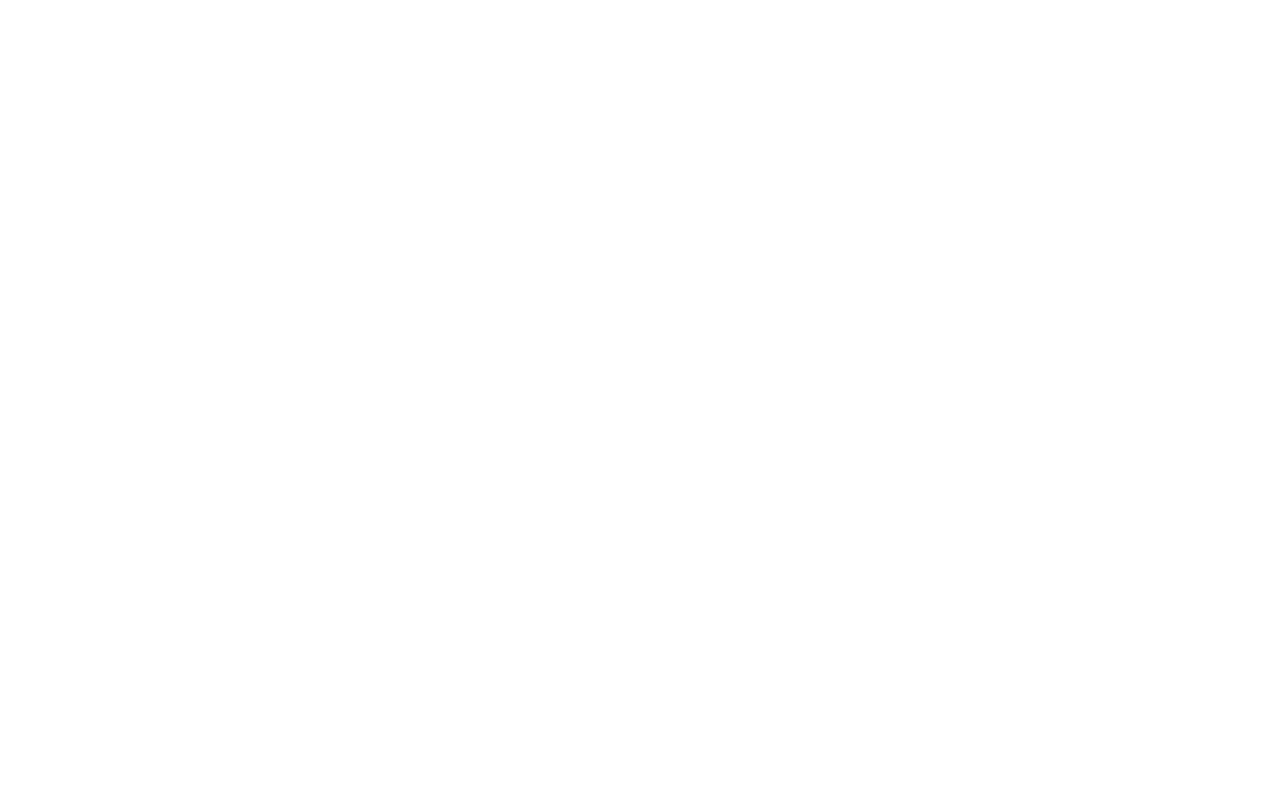
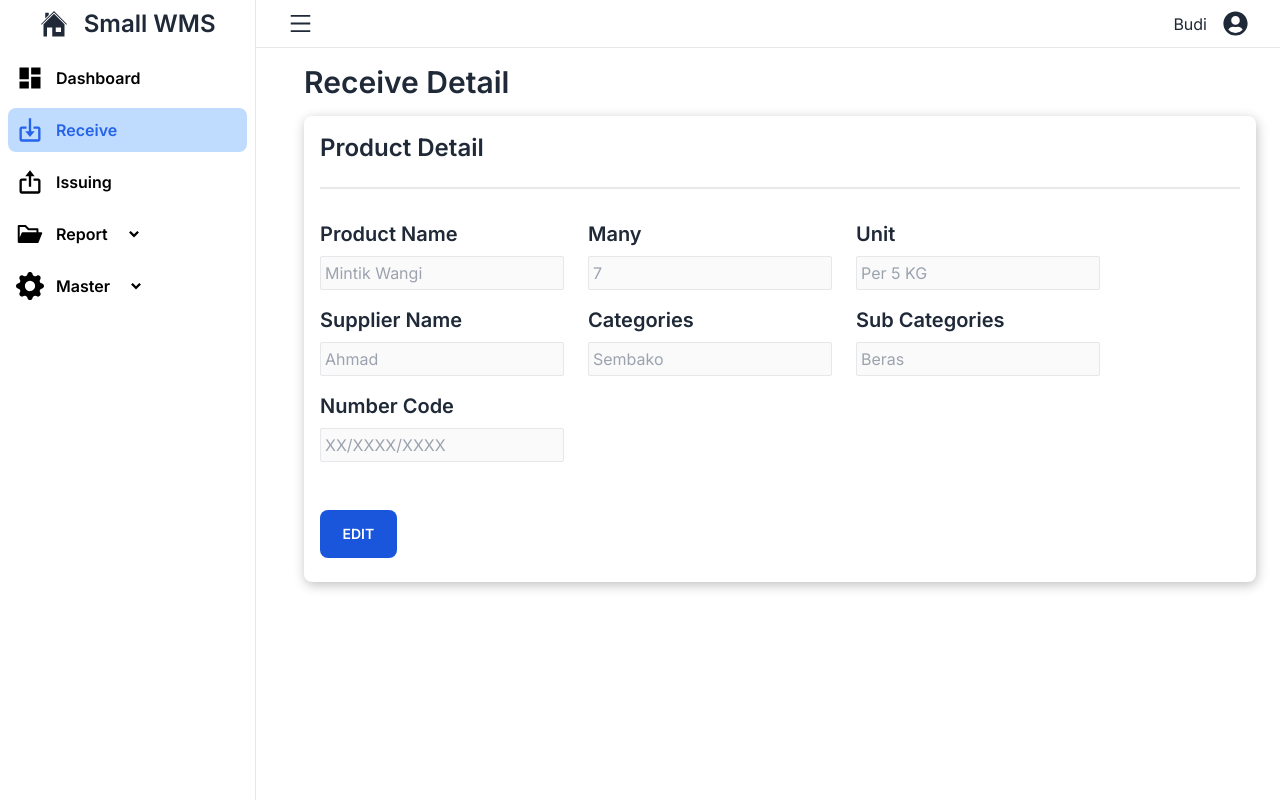
Before and after one commit to loekalin/wms-client, a React (Vite) app: page /receive/edit in a window 1280 px wide. Before the commit this address had no page. Built offline with nearby package versions, Linux system fonts and the light colour scheme.

Commit message:
[+] edit receive route

```diff
--- a/jsconfig.json
+++ b/jsconfig.json
@@ -28,6 +28,9 @@
       ],
       "@Partials/*": [
         "src/Components/Partials/*"
+      ],
+      "@Edit/*": [
+        "src/Pages/Receive/Edit/*"
       ]
     }
   }
--- a/src/App.jsx
+++ b/src/App.jsx
@@ -3,6 +3,7 @@
 import Dashboard from "@/Pages/Dashboard/Dashboard";
 import Navbar from "@/Components/Navbar";
 import Receive from "@/Pages/Receive/Receive";
+import ReceiveEdit from "@/Pages/Receive/Edit/ReceiveEdit";
 // import AuthMiddleware from "@/Components/AuthMiddleware";
 
 const App = () => {
@@ -28,6 +29,14 @@
             </Navbar>
           }
         />
+      <Route
+      path="/receive/edit"
+      element={
+        <Navbar>
+          <ReceiveEdit />
+        </Navbar>
+      }
+      />
       </Routes>
     </BrowserRouter>
   );
--- /dev/null
+++ b/src/Pages/Receive/Edit/ReceiveEdit.jsx
@@ -0,0 +1,73 @@
+import React, { useState } from "react";
+
+const ReceiveEdit = () => {
+  const [isEdit, setIsEdit] = useState(false);
+
+  return (
+    <section>
+      <h1 className="text-3xl font-semibold">Receive Detail</h1>
+      <section className="mt-4 bg-white shadow-[1px_3px_12px_rgba(0,0,0,0.25)] rounded-lg">
+        <h1 className="p-4 font-semibold text-2xl">Product Detail</h1>
+        <div className="divider mx-4 m-0"></div>
+        {/* todo */}
+        <section className="flex flex-wrap flex-row  gap-x-6 py-6 gap-y-4 px-4">
+          <InputEdit isEdit={isEdit} />
+        </section>
+        <section className="flex py-6 px-4 flex-row">
+          {!isEdit && (
+            <button onClick={() => setIsEdit((prev) => !prev)} className="btn w-1/12 hover:bg-[#0f3381] bg-[#1A56DB] border-none ">
+              Edit
+            </button>
+          )}
+          {isEdit && (
+            <section className="space-x-4 w-full">
+              <button onClick={() => setIsEdit((prev) => !prev)} className="btn w-1/12 hover:bg-slate-200 hover:text-[#1d4291] hover:border-[#0f3381] border-[#1A56DB] bg-white text-[#1A56DB] ">
+                Cancel
+              </button>
+              <button className="btn w-1/12 hover:bg-[#0f3381] bg-[#1A56DB] border-none ">
+                Save
+              </button>
+            </section>
+          )}
+        </section>
+      </section>
+    </section>
+  );
+};
+
+export default ReceiveEdit;
+
+const InputEdit = ({ isEdit }) => {
+  return (
+    <>
+      <section>
+        <h1 className="text-xl font-semibold">Product Name</h1>
+        <input disabled={!isEdit} type="text" className="border p-1 rounded-sm mt-2" placeholder="Mintik Wangi" />
+      </section>
+      <section>
+        <h1 className="text-xl font-semibold">Many</h1>
+        <input disabled={!isEdit} type="text" className="border p-1 rounded-sm mt-2" placeholder="7" />
+      </section>
+      <section>
+        <h1 className="text-xl font-semibold">Unit</h1>
+        <input disabled={!isEdit} type="text" className="border p-1 rounded-sm mt-2" placeholder="Per 5 KG" />
+      </section>
+      <section>
+        <h1 className="text-xl font-semibold">Supplier Name</h1>
+        <input disabled={!isEdit} type="text" className="border p-1 rounded-sm mt-2" placeholder="Ahmad" />
+      </section>
+      <section>
+        <h1 className="text-xl font-semibold">Categories</h1>
+        <input disabled={!isEdit} type="text" className="border p-1 rounded-sm mt-2" placeholder="Sembako" />
+      </section>
+      <section>
+        <h1 className="text-xl font-semibold">Sub Categories</h1>
+        <input disabled={!isEdit} type="text" className="border p-1 rounded-sm mt-2" placeholder="Beras" />
+      </section>
+      <section>
+        <h1 className="text-xl font-semibold">Number Code</h1>
+        <input disabled={!isEdit} type="text" className="border p-1 rounded-sm mt-2" placeholder="XX/XXXX/XXXX" />
+      </section>
+    </>
+  );
+};
--- a/src/Pages/Receive/Partials/Modal.jsx
+++ b/src/Pages/Receive/Partials/Modal.jsx
@@ -5,9 +5,21 @@
     <>
       <input type="checkbox" id="modalSearch" className="modal-toggle" />
       <label htmlFor="modalSearch" className="modal cursor-pointer">
-        <label className="modal-box relative" htmlFor="">
-          <h3 className="text-lg font-bold">Congratulations random Internet user!</h3>
-          <p className="py-4">You've been selected for a chance to get one year of subscription to use Wikipedia for free!</p>
+        <label className="modal-box absolute">
+          <h1 className="text-3xl font-bold">Search</h1>
+          {/* form */}
+          <div className="flex flex-col space-y-2  mt-8">
+            <h1 className="font-medium ">Masukkan Nama Produk</h1>
+            <input type="text" className="border p-1 rounded-sm" placeholder="kode-tahun/bulan/hari/nomor" />
+            <h1 className="font-medium ">Masukkan Tanggal</h1>
+            <input type="date" className="border p-1 rounded-sm" />
+            <h1 className="font-medium ">Masukkan No Kode</h1>
+            <input type="text" className="border p-1 rounded-sm" placeholder="kode-tahun/bulan/hari/nomor" />
+            <h1 className="font-medium ">Masukkan Nama Supplier</h1>
+            <input type="text" className="border p-1 rounded- mb-9" placeholder="kode-tahun/bulan/hari/nomor" />
+          </div>
+            <button className="btn mx-auto w-full mt-8 hover:bg-[#0f3381] bg-[#1A56DB] border-none" >Search</button>
+          {/* form */}
         </label>
       </label>
     </>
--- a/src/Pages/Receive/Partials/SearchButton.jsx
+++ b/src/Pages/Receive/Partials/SearchButton.jsx
@@ -6,13 +6,11 @@
   return (
     <div className="form-control cursor-pointer">
       <div className="input-group ">
-        <label htmlFor="modalSearch">
+        <label htmlFor="modalSearch" className="flex flex-row">
           <div className="cursor-pointer border p-[11px] rounded-tl-lg rounded-bl-lg flex items-center w-64">
             <BiSearch size={25} className="text-black opacity-40 mr-2" />
             <h1 className="text-black opacity-40">Search</h1>
           </div>
-        </label>
-        <label htmlFor="modalSearch">
           <p className="btn border-none rounded-bl-none rounded-tl-none hover:bg-[#0f3381] bg-[#1A56DB] text-white">Search</p>
         </label>
       </div>
--- a/src/Pages/Receive/Partials/Table.jsx
+++ b/src/Pages/Receive/Partials/Table.jsx
@@ -1,8 +1,13 @@
 import React from "react";
 import { BiSearch } from "react-icons/bi";
+import { useNavigate } from "react-router-dom";
 
 const Table = () => {
-  const data = ["No","PRODUCT", "SUB - CATEGORY", "MERK", " NUMBER CODE", "MANY", "UNIT", "DATE & TIME", "DETAIL"];
+  const navigate = useNavigate();
+  const data = ["No", "PRODUCT", "SUB - CATEGORY", "MERK", " NUMBER CODE", "MANY", "UNIT", "DATE & TIME", "DETAIL"];
+  const doEdit = () => {
+    navigate("/receive/edit");
+  };
   return (
     <div className="overflow-x-auto">
       <table className="table table-compact w-full">
@@ -24,7 +29,7 @@
             <td>40</td>
             <td>01-01-2006</td>
             <td>
-                <BiSearch size={20}/>
+              <BiSearch onClick={doEdit} size={20} />
             </td>
           </tr>
           <tr>
@@ -37,7 +42,7 @@
             <td>10</td>
             <td>21-12-2001</td>
             <td>
-                <BiSearch size={20}/>
+              <BiSearch size={20} />
             </td>
           </tr>
         </tbody>
```
